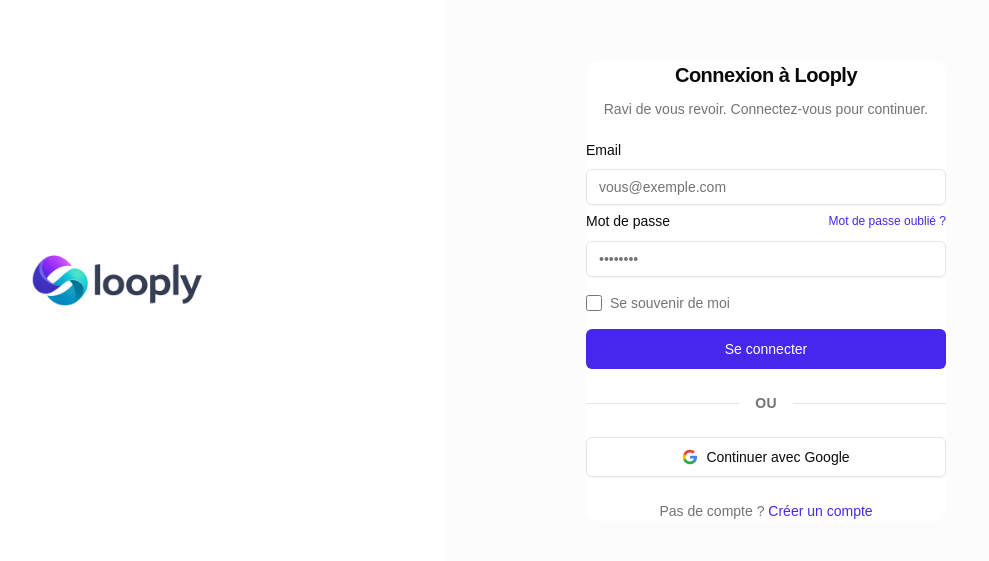
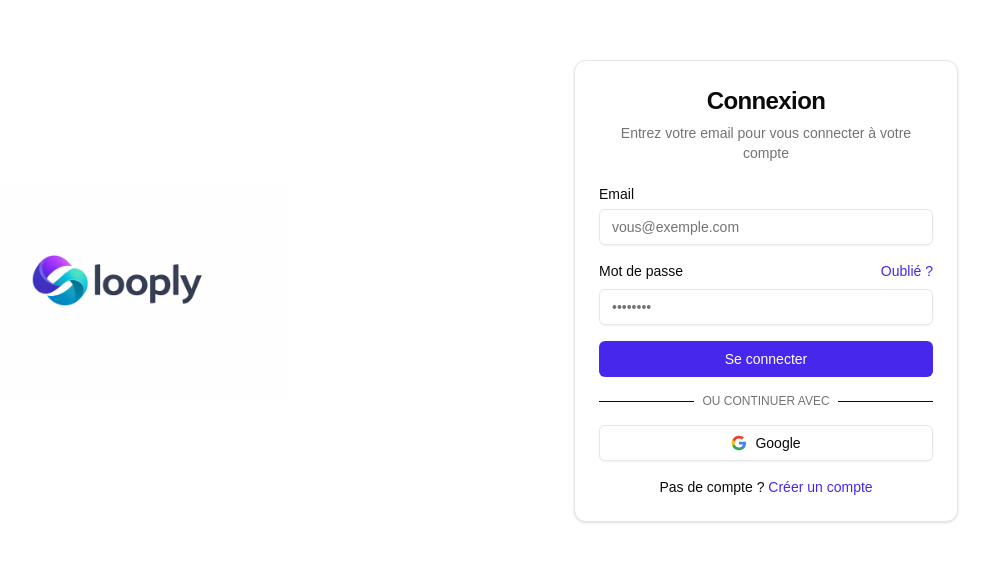
Before and after one commit to raphRakSaas/looply, a Next.js app: page /login in a window 1280 px wide. Shown: the part 109-670 px from the top of the page, without its empty margins (194-1183 px from the left). Built offline with nearby package versions, Linux system fonts and the light colour scheme.

Commit message:
login page

```diff
--- a/components/features/login/LoginForm.tsx
+++ b/components/features/login/LoginForm.tsx
@@ -3,8 +3,9 @@
 import { useState } from "react";
 import Link from "next/link";
 import { signIn } from "@/lib/auth/actions";
-import { Button } from "@/components/ui/button";
-import { Input } from "@/components/ui/input";
+import { Button } from "@/components/ui/Button";
+import { Input } from "@/components/ui/Input";
+import { Label } from "@/components/ui/label";
 import {
   Card,
   CardContent,
@@ -12,39 +13,23 @@
   CardHeader,
   CardTitle,
 } from "@/components/ui/card";
-import {
-  Field,
-  FieldGroup,
-  FieldLabel,
-  FieldContent,
-  FieldSeparator,
-  FieldError,
-} from "@/components/ui/field";
 import { GoogleIcon } from "./GoogleIcon";
 
 export function LoginForm() {
   const [email, setEmail] = useState("");
   const [password, setPassword] = useState("");
-  const [remember, setRemember] = useState(false);
   const [loading, setLoading] = useState(false);
   const [error, setError] = useState<string | null>(null);
-  const [fieldError, setFieldError] = useState<"email" | "password" | null>(
-    null
-  );
-  const [toast, setToast] = useState(false);
 
   const handleSubmit = async (e: React.FormEvent) => {
     e.preventDefault();
     setError(null);
-    setFieldError(null);
 
     if (!email.trim()) {
-      setFieldError("email");
       setError("Veuillez saisir votre email.");
       return;
     }
     if (!password) {
-      setFieldError("password");
       setError("Veuillez saisir votre mot de passe.");
       return;
     }
@@ -55,40 +40,39 @@
       const result = await signIn(email.trim(), password);
 
       if (result?.error) {
-        setFieldError("password");
         setError(result.error);
         setLoading(false);
         return;
       }
 
-      setToast(true);
+      // Redirect handled by signIn action
     } catch {
-      setFieldError("password");
       setError("Une erreur est survenue. Réessayez.");
       setLoading(false);
     }
   };
 
   return (
-    <>
-      <div className="flex min-h-svh flex-col items-center justify-center px-6 py-10 md:px-10">
-        <div className="w-full max-w-[360px]">
-          <Card className="border-0 shadow-none">
-            <CardHeader className="space-y-1 px-0 pt-0 text-center">
-              <CardTitle className="text-xl font-semibold">
-                Connexion à Looply
-              </CardTitle>
-              <CardDescription className="text-center">
-                Ravi de vous revoir. Connectez-vous pour continuer.
+    <div className="flex min-h-svh flex-col items-center justify-center gap-6 p-6 md:p-10">
+      <div className="w-full max-w-sm">
+        <Card>
+          <CardHeader className="text-center">
+            <CardTitle className="text-2xl">Connexion</CardTitle>
+            <CardDescription>
+              Entrez votre email pour vous connecter à votre compte
             </CardDescription>
           </CardHeader>
-            <CardContent className="px-0 pb-0">
-              <form onSubmit={handleSubmit} className="space-y-4">
-                <FieldGroup>
-                  <Field>
-                    <FieldLabel>Email</FieldLabel>
-                    <FieldContent>
+          <CardContent>
+            <form onSubmit={handleSubmit} className="grid gap-4">
+              {error && (
+                <div className="rounded-md bg-destructive/10 p-3 text-sm text-destructive">
+                  {error}
+                </div>
+              )}
+              <div className="grid gap-2">
+                <Label htmlFor="email">Email</Label>
                 <Input
+                  id="email"
                   type="email"
                   autoComplete="email"
                   placeholder="vous@exemple.com"
@@ -96,122 +80,66 @@
                   onChange={(e) => {
                     setEmail(e.target.value);
                     setError(null);
-                          setFieldError(null);
                   }}
                   disabled={loading}
-                        className={
-                          fieldError === "email" ? "border-destructive" : ""
-                        }
+                  required
                 />
-                      {fieldError === "email" && error && (
-                        <FieldError errors={[{ message: error }]} />
-                      )}
-                    </FieldContent>
-                  </Field>
-                  <Field>
+              </div>
+              <div className="grid gap-2">
                 <div className="flex items-center justify-between">
-                      <FieldLabel>Mot de passe</FieldLabel>
+                  <Label htmlFor="password">Mot de passe</Label>
                   <Link
                     href="/forgot-password"
-                        className="text-xs text-primary hover:underline"
+                    className="text-sm text-primary hover:underline"
                   >
-                        Mot de passe oublié ?
+                    Oublié ?
                   </Link>
                 </div>
-                    <FieldContent>
                 <Input
+                  id="password"
                   type="password"
-                        autoComplete={
-                          remember ? "current-password" : "off"
-                        }
+                  autoComplete="current-password"
                   placeholder="••••••••"
                   value={password}
                   onChange={(e) => {
                     setPassword(e.target.value);
                     setError(null);
-                          setFieldError(null);
                   }}
                   disabled={loading}
-                        className={
-                          fieldError === "password"
-                            ? "border-destructive"
-                            : ""
-                        }
+                  required
                 />
-                      {fieldError === "password" && error && (
-                        <FieldError errors={[{ message: error }]} />
-                      )}
-                    </FieldContent>
-                  </Field>
-                </FieldGroup>
-                <div className="flex items-center gap-2">
-                  <input
-                    type="checkbox"
-                    id="remember"
-                    checked={remember}
-                    onChange={(e) => setRemember(e.target.checked)}
-                    disabled={loading}
-                    className="size-4 rounded border-input"
-                  />
-                  <label
-                    htmlFor="remember"
-                    className="text-sm text-muted-foreground"
-                  >
-                    Se souvenir de moi
-                  </label>
               </div>
-                <Button
-                  type="submit"
-                  className="w-full"
-                  size="lg"
-                  disabled={loading}
-                >
+              <Button type="submit" className="w-full" disabled={loading}>
                 {loading ? (
-                    <span
-                      className="size-4 animate-spin rounded-full border-2 border-current border-t-transparent"
-                      aria-hidden
-                    />
+                  <span className="size-4 animate-spin rounded-full border-2 border-current border-t-transparent" />
                 ) : (
                   "Se connecter"
                 )}
               </Button>
             </form>
-              <div className="my-6 flex items-center justify-center gap-2">
-                <span className="flex-1 border-t border-border" aria-hidden="true" />
-                <span className="px-2 text-sm font-semibold text-muted-foreground tracking-wide">OU</span>
-                <span className="flex-1 border-t border-border" aria-hidden="true" />
+            <div className="relative my-4">
+              <div className="absolute inset-0 flex items-center">
+                <span className="w-full border-t" />
               </div>
-              <Button
-                type="button"
-                variant="outline"
-                className="w-full"
-                size="lg"
-              >
+              <div className="relative flex justify-center text-xs uppercase">
+                <span className="bg-card px-2 text-muted-foreground">
+                  Ou continuer avec
+                </span>
+              </div>
+            </div>
+            <Button type="button" variant="outline" className="w-full">
               <GoogleIcon />
-                Continuer avec Google
+              Google
             </Button>
-              <p className="mt-6 text-center text-sm text-muted-foreground">
+            <div className="mt-4 text-center text-sm">
               Pas de compte ?{" "}
-                <Link
-                  href="/signup"
-                  className="font-medium text-primary hover:underline"
-                >
+              <Link href="/signup" className="text-primary hover:underline">
                 Créer un compte
               </Link>
-              </p>
+            </div>
           </CardContent>
         </Card>
       </div>
     </div>
-
-      {toast && (
-        <div
-          className="fixed bottom-6 left-1/2 z-50 -translate-x-1/2 rounded-lg bg-primary px-4 py-2.5 text-sm font-medium text-primary-foreground shadow-lg"
-          style={{ animation: "looply-card-enter 250ms ease-out" }}
-        >
-          Connexion réussie
-        </div>
-      )}
-    </>
   );
 }
--- a/components/features/login/LoginPage.tsx
+++ b/components/features/login/LoginPage.tsx
@@ -8,9 +8,9 @@
  */
 export function LoginPage() {
   return (
-    <div className="grid min-h-svh font-[family:var(--font-inter)] lg:grid-cols-2">
+    <div className="grid min-h-svh lg:grid-cols-2">
       <LoginBranding />
-      <div className="flex flex-col bg-muted/30">
+      <div className="flex flex-col">
         <LoginForm />
       </div>
     </div>
--- a/components/ui/field.tsx
+++ /dev/null
@@ -1,180 +0,0 @@
-"use client";
-
-import { useMemo } from "react";
-import { cva, type VariantProps } from "class-variance-authority";
-import { cn } from "@/lib/utils";
-import { Label } from "@/components/ui/label";
-import { Separator } from "@/components/ui/separator";
-
-function FieldSet({ className, ...props }: React.ComponentProps<"fieldset">) {
-  return (
-    <fieldset
-      data-slot="field-set"
-      className={cn("space-y-4 [&>legend]:sr-only", className)}
-      {...props}
-    />
-  );
-}
-
-function FieldLegend({
-  className,
-  variant = "legend",
-  ...props
-}: React.ComponentProps<"legend"> & { variant?: "legend" | "label" }) {
-  return (
-    <legend
-      data-slot="field-legend"
-      className={cn(
-        variant === "label" && "text-sm font-medium leading-none",
-        className
-      )}
-      {...props}
-    />
-  );
-}
-
-function FieldGroup({ className, ...props }: React.ComponentProps<"div">) {
-  return (
-    <div
-      data-slot="field-group"
-      className={cn("space-y-2", className)}
-      {...props}
-    />
-  );
-}
-
-const fieldVariants = cva(
-  "group/field flex w-full gap-3 data-[invalid=true]:text-destructive",
-  {
-    variants: {
-      orientation: {
-        vertical: "flex-col [&>*]:w-full [&>.sr-only]:w-auto",
-        horizontal:
-          "flex-row items-center [&>[data-slot=field-label]]:flex-auto has-[>[data-slot=field-content]]:items-start",
-      },
-    },
-    defaultVariants: {
-      orientation: "vertical",
-    },
-  }
-);
-
-function Field({
-  className,
-  orientation = "vertical",
-  ...props
-}: React.ComponentProps<"div"> & VariantProps<typeof fieldVariants>) {
-  return (
-    <div
-      data-slot="field"
-      className={cn(fieldVariants({ orientation }), className)}
-      {...props}
-    />
-  );
-}
-
-function FieldContent({ className, ...props }: React.ComponentProps<"div">) {
-  return (
-    <div
-      data-slot="field-content"
-      className={cn("w-full", className)}
-      {...props}
-    />
-  );
-}
-
-function FieldLabel({
-  className,
-  ...props
-}: React.ComponentProps<typeof Label>) {
-  return (
-    <Label
-      data-slot="field-label"
-      className={cn("leading-none", className)}
-      {...props}
-    />
-  );
-}
-
-function FieldDescription({
-  className,
-  ...props
-}: React.ComponentProps<"p">) {
-  return (
-    <p
-      data-slot="field-description"
-      className={cn("text-sm text-muted-foreground", className)}
-      {...props}
-    />
-  );
-}
-
-function FieldSeparator({
-  children,
-  className,
-  ...props
-}: React.ComponentProps<"div"> & { children?: React.ReactNode }) {
-  return (
-    <div
-      data-slot="field-separator"
-      className={cn("flex w-full items-center gap-3", className)}
-      {...props}
-    >
-      <Separator />
-      {children && (
-        <span className="text-muted-foreground text-xs">{children}</span>
-      )}
-      <Separator />
-    </div>
-  );
-}
-
-function FieldError({
-  className,
-  children,
-  errors,
-  ...props
-}: React.ComponentProps<"div"> & {
-  errors?: Array<{ message?: string } | undefined>;
-}) {
-  const content = useMemo(() => {
-    if (children) return children;
-    if (!errors?.length) return null;
-    const uniqueErrors = [
-      ...new Map(errors.map((error) => [error?.message, error])).values(),
-    ];
-    if (uniqueErrors.length === 1) return uniqueErrors[0]?.message;
-    return (
-      <ul className="list-disc space-y-1 pl-4">
-        {uniqueErrors.map(
-          (error, index) =>
-            error?.message && <li key={index}>{error.message}</li>
-        )}
-      </ul>
-    );
-  }, [children, errors]);
-
-  if (!content) return null;
-
-  return (
-    <p
-      data-slot="field-error"
-      className={cn("text-sm text-destructive", className)}
-      {...props}
-    >
-      {content}
-    </p>
-  );
-}
-
-export {
-  Field,
-  FieldLabel,
-  FieldDescription,
-  FieldError,
-  FieldGroup,
-  FieldLegend,
-  FieldSeparator,
-  FieldSet,
-  FieldContent,
-};
```
Also changed, not shown: app/globals.css (+1 -36 lines). Lines whose indentation alone changed are shown as unchanged.
